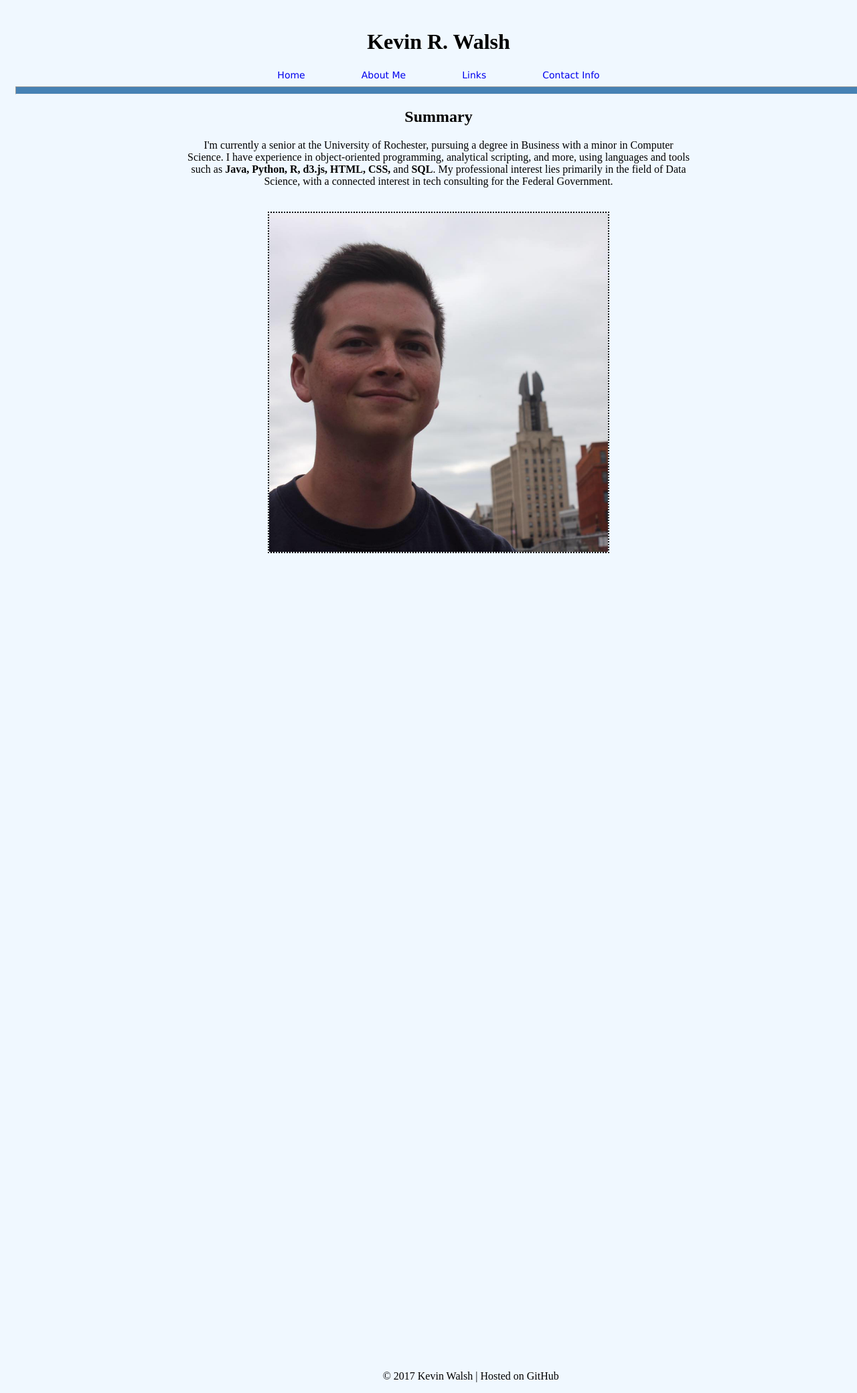
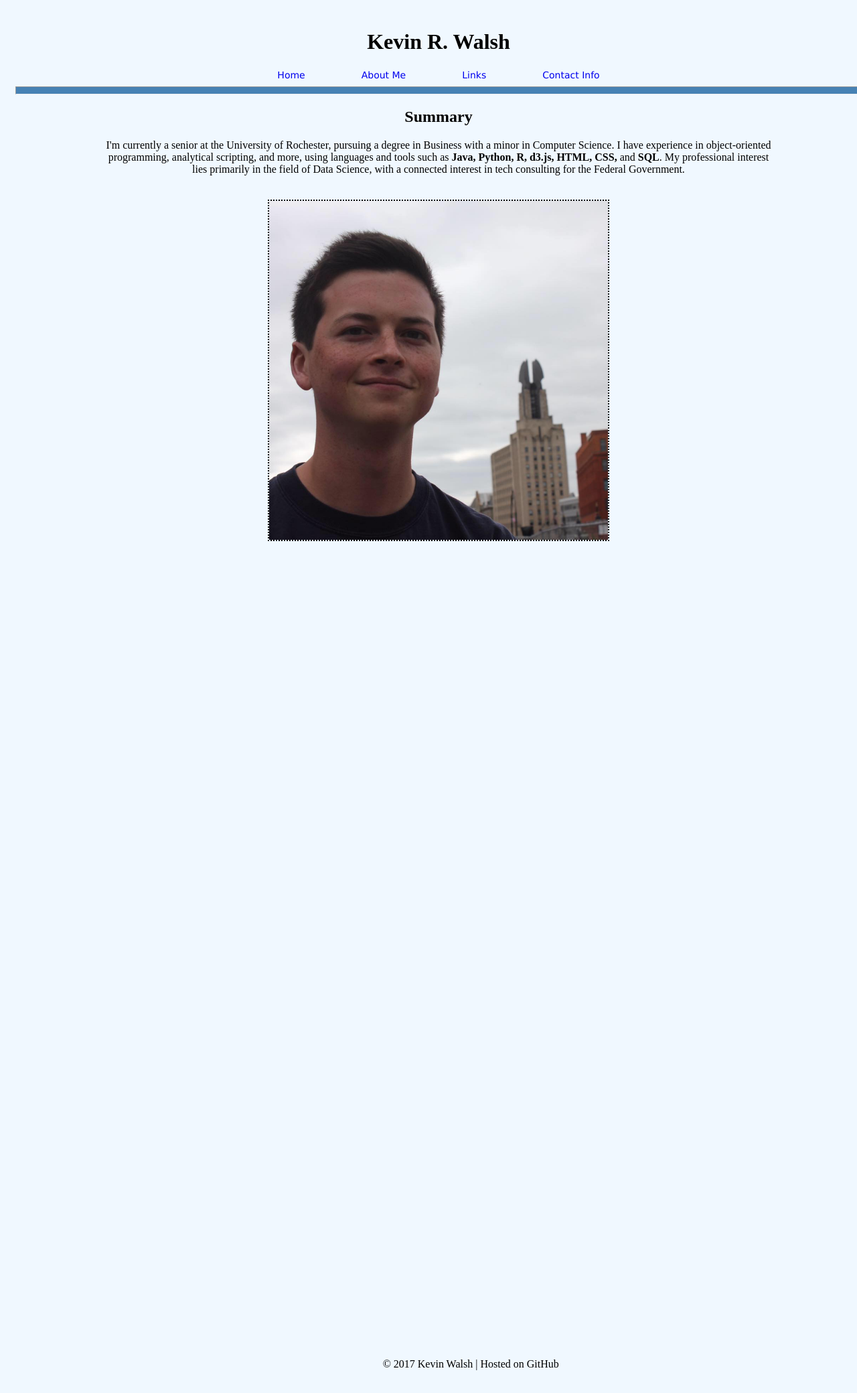
Before and after one commit to walshk/walshk.github.io, a PHP site: page / in a window 1280 px wide. Shown: the whole page at 67% size. After the commit the page ends 2046 px from the top, so only its background shows below. Run offline with PHP 8.4, Linux system fonts and the light colour scheme.

Commit message:
updated index.html paragraph

```diff
--- a/home.css
+++ b/home.css
@@ -46,19 +46,14 @@ hr {
   height: 10px;
 }
 
-p {
-  margin-left: 25%;
-  margin-right: 25%;
-}
-
 .footer {
   margin-top: 95%;
   margin-left: 10%;
 }
 
 .selfDescription {
-  margin-left: 20%;
-  margin-right: 20%;
+  margin-left: 10%;
+  margin-right: 10%;
 }
 
 .container {
```
